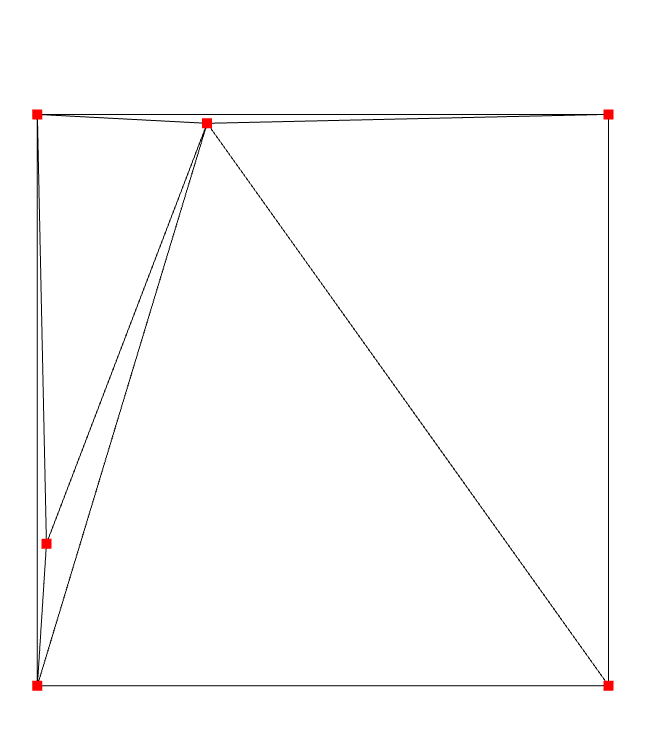
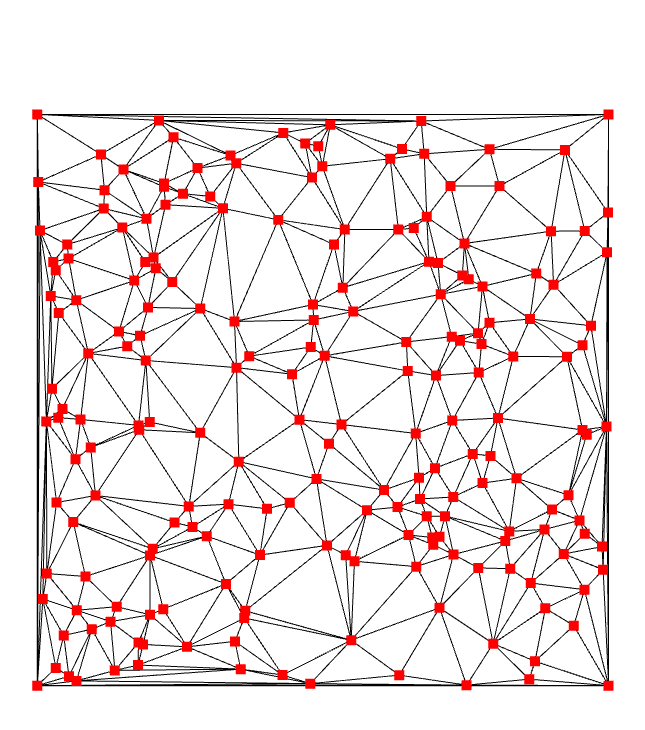
Before and after one commit to karsa755/TSBK03--PROJECT, a plain HTML site: page index.html in a window 1280 px wide. Shown: the whole page, without its empty margins (317-962 px from the left). Drawn offline with Linux system fonts and the light colour scheme; animation ran at ten frames a second.

Commit message:
fixed 3d delauney

```diff
--- a/js/delauney.js
+++ b/js/delauney.js
@@ -282,9 +282,105 @@ function generateMesh(faceList) {
 
         geo.faces.push(newFace);
 
+    }
+
+    return geo;
+}
+function generateDT(num) {
+
+    let geo = new THREE.Geometry();
+    var vertsForDT = [[-1,-1], [-1,1], [1,-1], [1,1]];
+    //generate new point
+	for(let i = 0; i < num; ++i) {
+		let point = samplePosition();
+		pt = [point.x, point.y];
+		vertsForDT.push(pt);
+    }
+
+    var facesforDT = Delaunay.triangulate(vertsForDT);
+    for(var i = 0; i < vertsForDT.length; ++i)
+    {
+        let pt = new THREE.Vector3(vertsForDT[i][0], vertsForDT[i][1], 0);
+        geo.vertices.push(pt);
+    }
+
+
+
+    for(let i = 0; i < facesforDT.length; i = i+3) {
+
+        let newFace = new THREE.Face3(facesforDT[i], facesforDT[i+1], facesforDT[i+2]);
+        let p1 = new THREE.Vector3(vertsForDT[newFace.a][0], vertsForDT[newFace.a][1], 0);
+        let p2 = new THREE.Vector3(vertsForDT[newFace.b][0], vertsForDT[newFace.b][1], 0);
+        let p3 = new THREE.Vector3(vertsForDT[newFace.c][0], vertsForDT[newFace.c][1], 0);
+        //check orientation..
+        let val = (p2.y - p1.y) * (p3.x - p2.x) -
+        (p2.x - p1.x) * (p3.y - p2.y);
+         if(val > 0)
+        {
+            newFace = new THREE.Face3(facesforDT[i], facesforDT[i+2], facesforDT[i+1]);
+        }
+
+        geo.faces.push(newFace);
         geo.computeFaceNormals();
         geo.computeVertexNormals();
     }
 
     return geo;
 }
+
+function generateHalfMesh(vertsHE, facesHE)
+{
+    let VL = [];
+    let HE = [];
+    let FL = [];
+    for(var i = 0; i < vertsHE.length; ++i)
+    {
+
+        let v = new VertexNode(vertsHE[i]);
+        VL.push(v);
+    }
+    for(let i = 0; i < facesHE.length; i++)
+    {
+        let f = new Face();
+        //create new half edges
+        let e0 = new HalfEdge(VL[facesHE[i].a], f);
+        let e1 = new HalfEdge(VL[facesHE[i].b], f);
+        let e2 = new HalfEdge(VL[facesHE[i].c], f);
+        //set next and prev
+        e0.next = e1;
+        e0.prev = e2;
+        e1.next = e2;
+        e1.prev = e0;
+        e2.next = e0;
+        e2.prev = e1;
+        //set face edge
+        f.edge = e0;
+        //set face for edges
+        e0.face = f;
+        e1.face = f;
+        e2.face = f;
+        //push to lists
+        FL.push(f);
+        HE.push(e0);
+        HE.push(e1);
+        HE.push(e2);
+    }
+    //do the twins
+    for(let i = 0; i < HE.length; ++i)
+    {
+        for(let j = 0; j < HE.length; ++j)
+        {
+            if(( HE[i].vertex.point.x === HE[j].next.vertex.point.x) && (HE[j].vertex.point.x === HE[i].next.vertex.point.x) &&
+            ( HE[i].vertex.point.y === HE[j].next.vertex.point.y) && (HE[j].vertex.point.y === HE[i].next.vertex.point.y)
+            ) // should be twins
+            {
+
+                HE[i].setTwin(HE[j]);
+                HE[j].setTwin(HE[i]);
+            }
+        }
+    }
+
+    let retMat = [VL, HE, FL];
+    return retMat;
+}
--- /dev/null
+++ b/js/libraries/barycentric.js
@@ -0,0 +1,58 @@
+//FROM: https://github.com/darkskyapp/delaunay/blob/master/lib/barycentric.js
+
+
+var Barycentric;
+
+(function() {
+  "use strict";
+
+  var M = typeof Matrix !== "undefined" ? Matrix : require("./matrix");
+
+  Barycentric = {
+    coordinates: function(vertices, point) {
+      var n = point.length,
+          vector = new Array(n),
+          matrix = new Array(n * n),
+          i, j;
+
+      /* Sanity check the given simplex. */
+      if(vertices.length !== n + 1)
+        throw new Error("Invalid simplex.");
+
+      for(i = n + 1; i--; )
+        if(vertices[i].length !== n)
+          throw new Error("Invalid simplex.");
+
+      /* Set up our input vector and matrix. */
+      for(i = n; i--; ) {
+        vector[i] = point[i] - vertices[0][i];
+
+        for(j = n; j--; )
+          matrix[i * n + j] = vertices[j + 1][i] - vertices[0][i];
+      }
+
+      /* Compute the barycentric coordinates and return them. */
+      return M.multiply(M.invert(matrix), vector);
+    },
+    /* Barycentric.contains() is like coordinates(), above, except that it only
+     * returns the coordinates if the point is within the given simplex; if the
+     * point is outside, then null is returned. */
+    contains: function(vertices, point) {
+      var coordinates = Barycentric.coordinates(vertices, point),
+          sum = 0,
+          i;
+
+      for(i = coordinates.length; i--; ) {
+        if(coordinates[i] < 0.0)
+          return null;
+
+        sum += coordinates[i];
+      }
+
+      return sum <= 1.0 ? coordinates : null;
+    }
+  };
+
+  if(typeof module !== "undefined")
+    module.exports = Barycentric;
+}());
--- /dev/null
+++ b/js/libraries/delaunay.js
@@ -0,0 +1,362 @@
+/* This is a JavaScript implementation of Delaunay triangulation. Ideally, it
+ * would function in any number of dimensions; the only restriction is in
+ * calculating the circumsphere of a simplex, and I can't seem to find the
+ * algorithm to do it. As such, this code currently just works in 2 or 3
+ * dimensions.
+ *
+ * The theory behind Delaunay triangulation can be found here:
+ *
+ * http://paulbourke.net/papers/triangulate/ */
+
+ //FROM : https://github.com/darkskyapp/delaunay/blob/master/lib/delaunay.js
+ var Delaunay;
+
+ (function() {
+   "use strict";
+
+   var M = typeof Matrix !== "undefined" ? Matrix : require("./matrix"),
+       Simplex = function(indices, vertices, n) {
+         var list = new Array(indices.length),
+             i;
+
+         for(i = list.length; i--; )
+           list[i] = vertices[indices[i]];
+
+         this.vertices = indices;
+         this.center   = Delaunay.circumcenter(list, n);
+         this.radius   = Delaunay.distanceSquared(this.center, list[0], n);
+       };
+
+   Simplex.prototype = {
+     passed: function(vertex, n) {
+       var d = vertex[0] - this.center[0];
+       return d > 0.0 && d * d > this.radius;
+     },
+     contains: function(vertex, n) {
+       return Delaunay.distanceSquared(this.center, vertex, n) <= this.radius;
+     },
+     /* FIXME: This can be done more efficiently, since the vertices are already
+      * in sorted order, there's no need to do another sort. Just iterate every
+      * array formed by removing one vertex. */
+     addEdges: function(n, edges) {
+       var edge, i, j;
+
+       for(i = n + 1; i--; ) {
+         edge = new Array(n);
+
+         for(j = n; j--; )
+           edge[j] = this.vertices[(i + j) % this.vertices.length];
+
+         edge.sort();
+         edges.push(edge);
+       }
+     }
+   };
+
+   Delaunay = {
+     resolve: function(obj, key) {
+       var i;
+
+       if(key !== undefined) {
+         if(Array.isArray(key))
+           for(i = 0; obj !== undefined && i !== key.length; ++i)
+             obj = obj[key[i]];
+
+         else if(obj !== undefined)
+           obj = obj[key];
+       }
+
+       return obj;
+     },
+     dimensions: function(vertices) {
+       var d = 0,
+           i = vertices.length;
+
+       if(i) {
+         d = vertices[--i].length;
+
+         while(i--)
+           if(vertices[i].length < d)
+             d = vertices[i].length;
+       }
+
+       return d;
+     },
+     /* Return the bounding box (two vertices) enclosing each given vertex. */
+     boundingBox: function(vertices, n) {
+       var min = new Array(n),
+           max = new Array(n),
+           i, j, pos;
+
+       /* Given some objects, find the bounding box of those objects. */
+       if(vertices.length) {
+         for(j = n; j--; ) {
+           min[j] = Number.POSITIVE_INFINITY;
+           max[j] = Number.NEGATIVE_INFINITY;
+         }
+
+         for(i = vertices.length; i--; ) {
+           pos = vertices[i];
+
+           for(j = n; j--; ) {
+             if(pos[j] < min[j])
+               min[j] = pos[j];
+
+             if(pos[j] > max[j])
+               max[j] = pos[j];
+           }
+         }
+       }
+
+       /* No points? Well then, you get a degenerate bounding box. Dumbface. */
+       else
+         for(j = n; j--; ) {
+           min[j] = 0;
+           max[j] = 0;
+         }
+
+       return [min, max];
+     },
+     boundingSimplex: function(vertices, n) {
+       var box = Delaunay.boundingBox(vertices, n),
+           min = box[0],
+           max = box[1],
+           simplex = new Array(n + 1),
+           i, j, w, pos;
+
+       /* Scale up the bounding box. FIXME: This is something of a fudge, in
+        * order to make all triangles formed against the super triangle super
+        * long and skinny, so that the triangles will be formed against the hull
+        * of shapes, instead. That's kludgy. It'd be better to make the
+        * algorithm as a whole robust against that kind of silliness. */
+       for(j = n; j--; ) {
+         w = 2048 + max[j] - min[j];
+         min[j] -= w * 1;
+         max[j] += w * 3;
+       }
+
+       /* The first vertex is just the minimum vertex of the bounding box. */
+       simplex[0] = min;
+
+       /* Every subsequent vertex is the max along that axis. */
+       for(i = n; i--; ) {
+         pos = simplex[1 + i] = new Array(n);
+
+         for(j = n; j--; )
+           pos[j] = (i !== j ? min : max)[j];
+       }
+
+       /* Return the simplex. */
+       return simplex;
+     },
+     bisectors: function(vertices, n) {
+       var m = n + 1,
+           matrix = new Array(m * n),
+           i, j, a, b, c;
+
+       for(i = n; i--; ) {
+         a = vertices[i + 0];
+         b = vertices[i + 1];
+         c = 0;
+
+         for(j = n; j--; )
+           c += (a[j] + b[j]) * (matrix[i * m + j] = a[j] - b[j]);
+
+         matrix[i * m + n] = c * -0.5;
+       }
+
+       return matrix;
+     },
+     cross: function(matrix, n) {
+       if(matrix.length !== n * n + n)
+         throw new Error("Invalid matrix shape.");
+
+       var m = n + 1,
+           sgn = 1,
+           vec = new Array(m),
+           sq  = new Array(n * n),
+           i, j, k;
+
+       for(i = 0; i !== m; ++i) {
+         /* If it's the first time through the loop, initialize the square
+          * matrix to hold every column but the first. */
+         if(i === 0)
+           for(j = n; j--; )
+             for(k = n; k--; )
+               sq[j * n + k] = matrix[j * m + k + 1];
+
+         /* Every other time, just replace the one column that's no longer
+          * relevant. */
+         else {
+           k = i - 1;
+           for(j = n; j--; )
+             sq[j * n + k] = matrix[j * m + k];
+         }
+
+         vec[i] = sgn * M.determinant(sq);
+         sgn    = -sgn;
+       }
+
+       return vec;
+     },
+     /* FIXME: This should probably test the points for collinearity and use a
+      * different algorithm in that case, in order to improve robustness. */
+     circumcenter: function(vertices, n) {
+       if(vertices.length !== n + 1)
+         throw new Error("A " + n + "-simplex requires " + (n + 1) + " vertices.");
+
+       /* Find the position of the circumcenter in homogeneous coordinates. */
+       var matrix = Delaunay.bisectors(vertices, n),
+           center = Delaunay.cross(matrix, n),
+           j;
+
+       /* Convert into Euclidean coordinates. */
+       for(j = n; j--; )
+         center[j] /= center[n];
+
+       center.length = n;
+
+       /* Return the results. */
+       return center;
+     },
+     distanceSquared: function(a, b, n) {
+       var d = 0,
+           i, t;
+
+       for(i = n; i--; ) {
+         t  = b[i] - a[i];
+         d += t * t;
+       }
+
+       return d;
+     },
+     distance: function(a, b, n) {
+       return Math.sqrt(Delaunay.distanceSquared(a, b, n));
+     },
+     isSameEdge: function(a, b) {
+       var i;
+
+       if(a.length !== b.length)
+         return false;
+
+       for(i = a.length; i--; )
+         if(a[i] !== b[i])
+           return false;
+
+       return true;
+     },
+     /* FIXME: By using a set data structure, this can be made O(n log n). */
+     removeDuplicateEdges: function(edges) {
+       var i, j;
+
+       for(i = edges.length; i--; )
+         for(j = i; j--; )
+           if(Delaunay.isSameEdge(edges[i], edges[j])) {
+             edges.splice(i, 1);
+             edges.splice(j, 1);
+             --i;
+             break;
+           }
+     },
+     triangulate: function(objects, key) {
+       var v = objects.length,
+           i, j;
+
+       /* Resolve all objects, so we never have to do it again. */
+       objects = objects.slice(0);
+       for(i = objects.length; i--; )
+         objects[i] = Delaunay.resolve(objects[i], key);
+
+       /* Get the dimensionality of the objects. */
+       var n = Delaunay.dimensions(objects);
+
+       if(n < 2 || n > 3)
+         throw new Error("The Delaunay module currently only supports 2D or 3D data.");
+
+       /* Sort the objects on an axis so we can get O(n log n) behavior. Sadly,
+        * we also need to keep track of their original position in the array, so
+        * we wrap the objects to track that and then unwrap them again. */
+       for(i = objects.length; i--; )
+         objects[i] = {index: i, position: objects[i]};
+
+       /* FIXME: It'd be better to sort on the longest axis, rather than on an
+        * arbitrary axis, since it'll lower the constant factor. */
+       objects.sort(function(a, b) { return b.position[0] - a.position[0]; });
+
+       var indices = new Array(objects.length);
+
+       for(i = objects.length; i--; ) {
+         indices[i] = objects[i].index;
+         objects[i] = objects[i].position;
+       }
+
+       /* Add the vertices of the bounding simplex to the object list. It's okay
+        * that these vertices aren't sorted like the others, since they're never
+        * going to be iterated over. */
+       Array.prototype.push.apply(
+         objects,
+         Delaunay.boundingSimplex(objects, n)
+       );
+
+       /* Initialize the simplex list to the bounding simplex. */
+       var list = new Array(n + 1);
+
+       for(i = list.length; i--; )
+         list[i] = v + i;
+
+       var open   = [new Simplex(list, objects, n)],
+           closed = [],
+           edges  = [];
+
+       for(i = v; i--; edges.length = 0) {
+         for(j = open.length; j--; ) {
+           /* If this vertex is past the simplex, then we're never going to
+            * intersect it again, so remove it from the open list and move it to
+            * the closed list. */
+           if(open[j].passed(objects[i], n)) {
+             closed.push(open[j]);
+             open.splice(j, 1);
+           }
+
+           /* Otherwise, if the simplex contains the vertex, it needs to get
+            * split apart. */
+           else if(open[j].contains(objects[i], n)) {
+             open[j].addEdges(n, edges);
+             open.splice(j, 1);
+           }
+         }
+
+         Delaunay.removeDuplicateEdges(edges);
+
+         for(j = edges.length; j--; ) {
+           edges[j].unshift(i);
+           open.push(new Simplex(edges[j], objects, n));
+         }
+       }
+
+       /* Move all open simplices into the closed list. */
+       Array.prototype.push.apply(closed, open);
+       open.length = 0;
+
+       /* Build and return the final list of simplex vertex indices. */
+       list.length = 0;
+
+       simplex: for(i = closed.length; i--; ) {
+         /* If any of the vertices are from the bounding simplex, skip adding
+          * this simplex to the output list. */
+         for(j = closed[i].vertices.length; j--; )
+           if(closed[i].vertices[j] >= v)
+             continue simplex;
+
+         for(j = 0; j < closed[i].vertices.length; j++)
+           list.push(indices[closed[i].vertices[j]]);
+       }
+
+       return list;
+     }
+   };
+
+   /* If we're in Node, export our module as a Node module. */
+   if(typeof module !== "undefined")
+     module.exports = Delaunay;
+ }());
--- /dev/null
+++ b/js/libraries/matrix.js
@@ -0,0 +1,86 @@
+//FROM: https://github.com/darkskyapp/delaunay/blob/master/lib/matrix.js
+
+var Matrix;
+
+(function() {
+  "use strict";
+
+  Matrix = {
+    determinant: function(matrix) {
+      switch(matrix.length) {
+        case 4:
+          return matrix[0] * matrix[3] - matrix[1] * matrix[2];
+
+        case 9:
+          return matrix[0] * (matrix[4] * matrix[8] - matrix[5] * matrix[7]) +
+                 matrix[1] * (matrix[5] * matrix[6] - matrix[3] * matrix[8]) +
+                 matrix[2] * (matrix[3] * matrix[7] - matrix[4] * matrix[6]) ;
+
+        default:
+          throw new Error("FIXME");
+      }
+    },
+    invert: function(matrix) {
+      var det = Matrix.determinant(matrix);
+
+      if(det === 0)
+        throw new Error("Cannot invert a matrix with a determinant of zero.");
+
+      switch(matrix.length) {
+        case 4:
+          return [
+             matrix[3] / det,
+            -matrix[1] / det,
+            -matrix[2] / det,
+             matrix[0] / det
+          ];
+
+        case 9:
+          return [
+            (matrix[4] * matrix[8] - matrix[5] * matrix[7]) / det,
+            (matrix[2] * matrix[7] - matrix[1] * matrix[8]) / det,
+            (matrix[1] * matrix[5] - matrix[2] * matrix[4]) / det,
+
+            (matrix[5] * matrix[6] - matrix[3] * matrix[8]) / det,
+            (matrix[0] * matrix[8] - matrix[2] * matrix[6]) / det,
+            (matrix[2] * matrix[3] - matrix[0] * matrix[5]) / det,
+
+            (matrix[3] * matrix[7] - matrix[4] * matrix[6]) / det,
+            (matrix[6] * matrix[1] - matrix[0] * matrix[7]) / det,
+            (matrix[0] * matrix[4] - matrix[1] * matrix[3]) / det
+          ];
+
+        default:
+          throw new Error("FIXME");
+      }
+    },
+    multiply: function(a, b) {
+      var n, c, i, j;
+
+      /* Matrix times matrix. */
+      if(a.length === b.length)
+        throw new Error("FIXME");
+
+      /* Matrix times column vector. */
+      else if(a.length === b.length * b.length) {
+        n = b.length;
+        c = new Array(n);
+
+        for(i = n; i--; ) {
+          c[i] = 0;
+
+          for(j = n; j--; )
+            c[i] += a[i * n + j] * b[j];
+        }
+
+        return c;
+      }
+
+      else
+        throw new Error("Matrix mismatch.");
+    }
+  };
+
+  if(typeof module !== "undefined")
+    module.exports = Matrix;
+}());
--- a/js/main.js
+++ b/js/main.js
@@ -27,18 +27,20 @@ function init() {
 	wireframeMaterial = new THREE.MeshStandardMaterial({color: 0xffffff});
 	wireframeMaterial.wireframe = true;
 
-	//generate new point
-	for(let i = 0; i < 2; ++i) {
-		let point = samplePosition();
-		insertPoint(point,FL, HE, VL);
-		let geo = generateMesh(FL);
-		let mesh = new THREE.Mesh(geo, wireframeMaterial);
-		scene.add(mesh);
-	}
+	//generate points
+	wireframeMaterialNew = new THREE.MeshStandardMaterial({color: 0xffffff});
+	wireframeMaterialNew.wireframe = true;
+
+	let geo = generateDT(200);
+	let voronoi = getVoronoiFromDelaunay(geo.vertices, geo.faces); //half edge so far
+	let geoNew = generateMesh(voronoi[2]);
+
+	let mesh = new THREE.Mesh(geoNew, wireframeMaterial);
+	scene.add(mesh);
 	//draw
 	pointGeometry = new THREE.Geometry();
-	for(let i = 0; i < VL.length; ++i) {
-		pointGeometry.vertices.push(VL[i].point);
+	for(let i = 0; i < geo.vertices.length; ++i) {
+		pointGeometry.vertices.push(geo.vertices[i]);
 	}
 
 	pointMaterial = new THREE.PointsMaterial( {color: 0xff0000, size: 0.05} );
--- /dev/null
+++ b/js/voronoi.js
@@ -0,0 +1,7 @@
+
+
+function getVoronoiFromDelaunay(vertsNew, facesNew)
+{
+    let hEdgeStructure = generateHalfMesh(vertsNew, facesNew);
+    return hEdgeStructure;
+}
```
Also changed, not shown: index.html (+4 -0 lines), indexTEST.html (added, +70 -0 lines).
